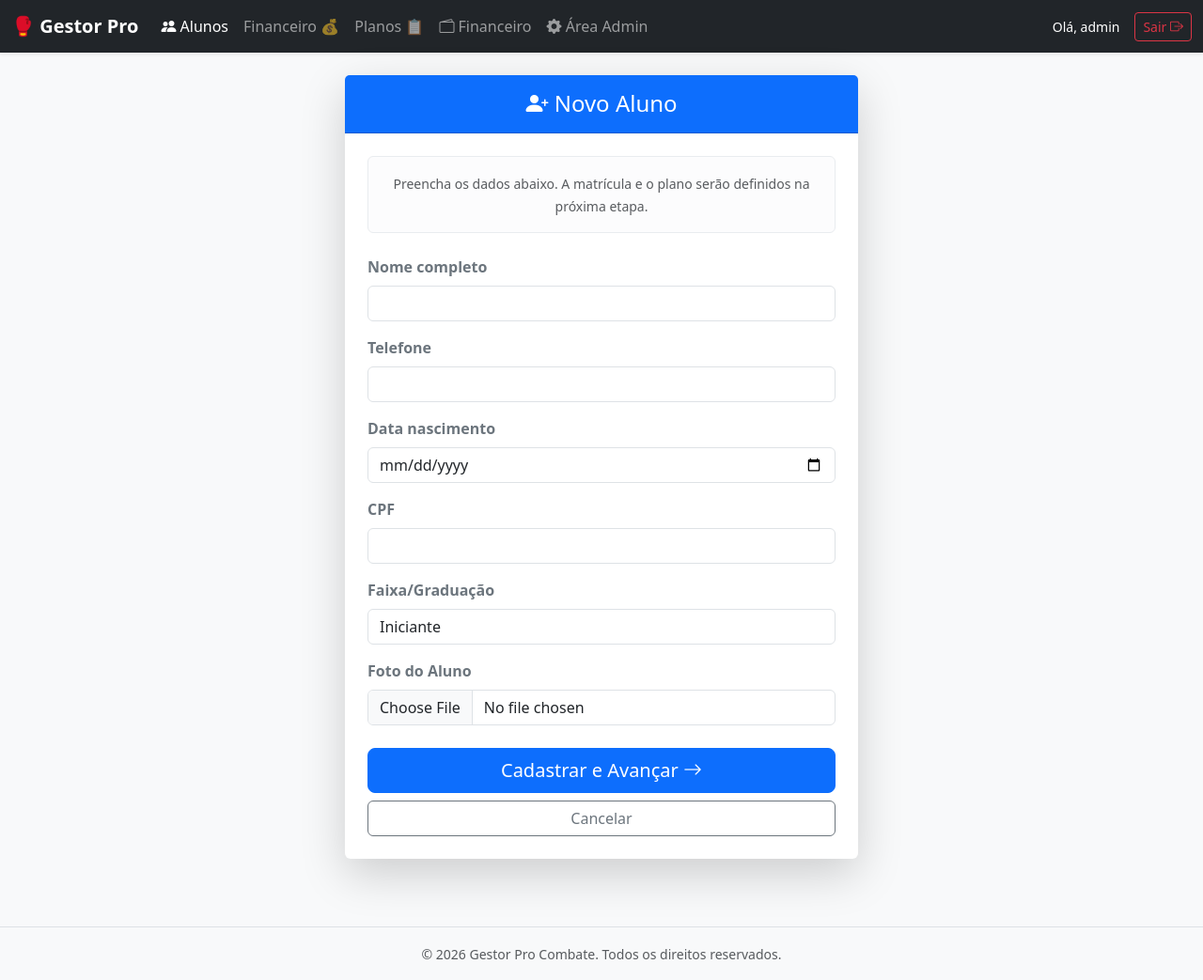
After one commit to maurinmaster/gestor-pro-combate, a Django app: page /aluno/novo/ in a window 1280 px wide. The commit adds this page. Shown: the whole page at 94% size. Run offline with Django 5.2, Linux system fonts and the light colour scheme; a user stored in the database is signed in.

Commit message:
Cadastrar aluno

```diff
--- /dev/null
+++ b/gestor_pro/core/templates/core/form_aluno.html
@@ -0,0 +1,39 @@
+{% extends 'core/base.html' %}
+
+{% block conteudo %}
+<div class="row justify-content-center">
+    <div class="col-md-8 col-lg-6">
+        <div class="card shadow-lg border-0">
+            <div class="card-header bg-primary text-white text-center py-3">
+                <h4 class="mb-0"><i class="bi bi-person-plus-fill"></i> Novo Aluno</h4>
+            </div>
+            <div class="card-body p-4">
+                <form method="POST" enctype="multipart/form-data">
+                    {% csrf_token %}
+
+                    <div class="alert alert-light text-center mb-4">
+                        <small class="text-muted">Preencha os dados abaixo. A matrícula e o plano serão definidos na próxima etapa.</small>
+                    </div>
+
+                    {% for field in form %}
+                        <div class="mb-3">
+                            <label class="form-label fw-bold text-secondary">{{ field.label }}</label>
+                            {{ field }}
+                            {% if field.errors %}
+                                <div class="text-danger small mt-1">{{ field.errors }}</div>
+                            {% endif %}
+                        </div>
+                    {% endfor %}
+
+                    <div class="d-grid gap-2 mt-4">
+                        <button type="submit" class="btn btn-primary btn-lg">
+                            Cadastrar e Avançar <i class="bi bi-arrow-right"></i>
+                        </button>
+                        <a href="{% url 'home' %}" class="btn btn-outline-secondary">Cancelar</a>
+                    </div>
+                </form>
+            </div>
+        </div>
+    </div>
+</div>
+{% endblock %}
--- a/gestor_pro/core/templates/core/lista_alunos.html
+++ b/gestor_pro/core/templates/core/lista_alunos.html
@@ -41,9 +41,9 @@
 </div>
 <div class="d-flex justify-content-between align-items-center mb-3">
     <h2 class="mb-0">Alunos</h2>
-    <a href="/admin/core/aluno/add/" class="btn btn-primary btn-sm rounded-pill">
-        <i class="bi bi-plus-lg"></i> Novo
-    </a>
+    <a href="{% url 'criar_aluno' %}" class="btn btn-primary btn-sm rounded-pill">
+    <i class="bi bi-plus-lg"></i> Novo
+</a>
 </div>
 
 <form method="GET" action="{% url 'home' %}" class="mb-4">
--- a/gestor_pro/core/views.py
+++ b/gestor_pro/core/views.py
@@ -309,3 +309,16 @@ def contratar_plano(request, id_aluno):
         )
 
     return redirect('editar_aluno', id=id_aluno)
+
+@login_required
+def criar_aluno(request):
+    if request.method == 'POST':
+        form = AlunoForm(request.POST, request.FILES)
+        if form.is_valid():
+            aluno = form.save()
+            # Redireciona direto para a página de contratação de plano
+            return redirect('editar_aluno', id=aluno.id)
+    else:
+        form = AlunoForm()
+
+    return render(request, 'core/form_aluno.html', {'form': form})
--- a/gestor_pro/gestor_pro/urls.py
+++ b/gestor_pro/gestor_pro/urls.py
@@ -17,7 +17,8 @@ lista_alunos,
     lista_planos,
     criar_plano,
     editar_plano,
-    excluir_plano
+    excluir_plano,
+    criar_aluno
 )
 
 urlpatterns = [
@@ -45,6 +46,7 @@ urlpatterns = [
     path('plano/editar/<int:id>/', editar_plano, name='editar_plano'),
     path('plano/excluir/<int:id>/', excluir_plano, name='excluir_plano'),
     path('contratar_plano/<int:id_aluno>/', contratar_plano, name='contratar_plano'),
+    path('aluno/novo/', criar_aluno, name='criar_aluno'),
 ]
 
 # Configuração de Imagens
```
